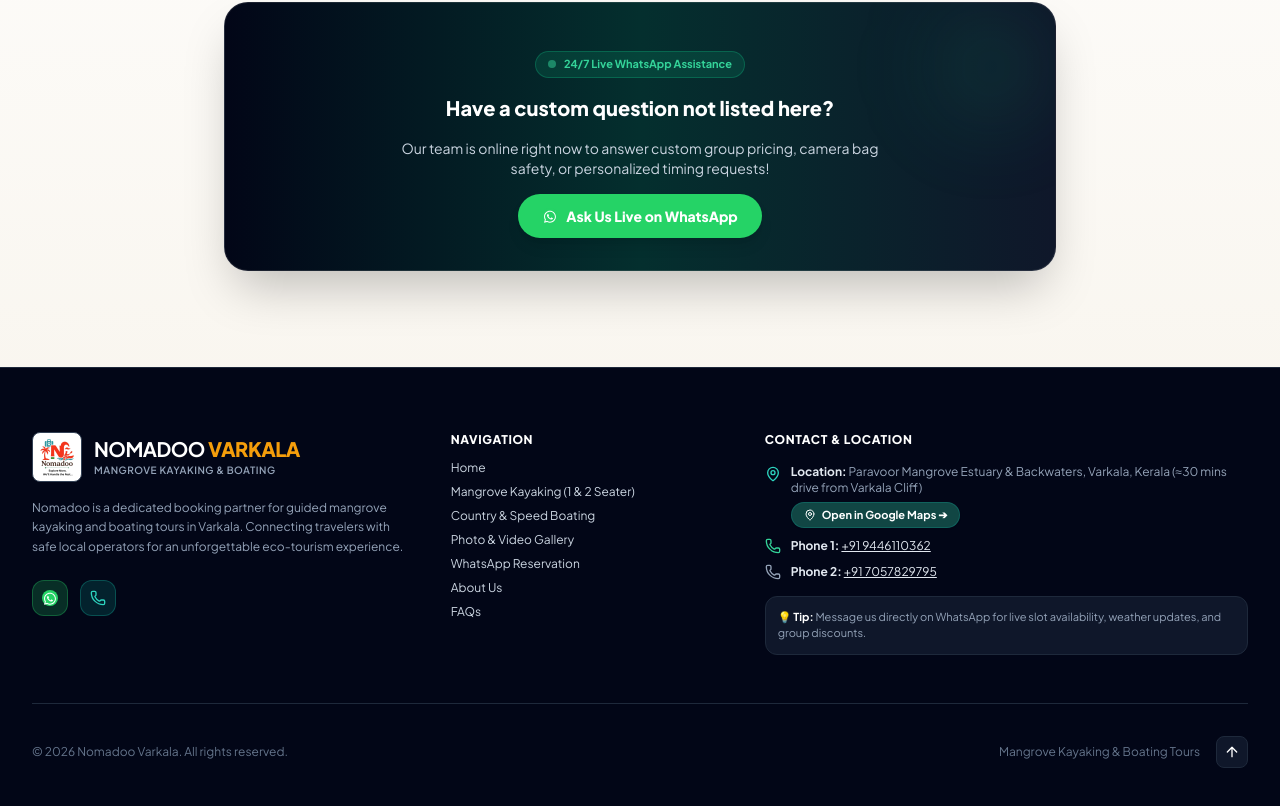
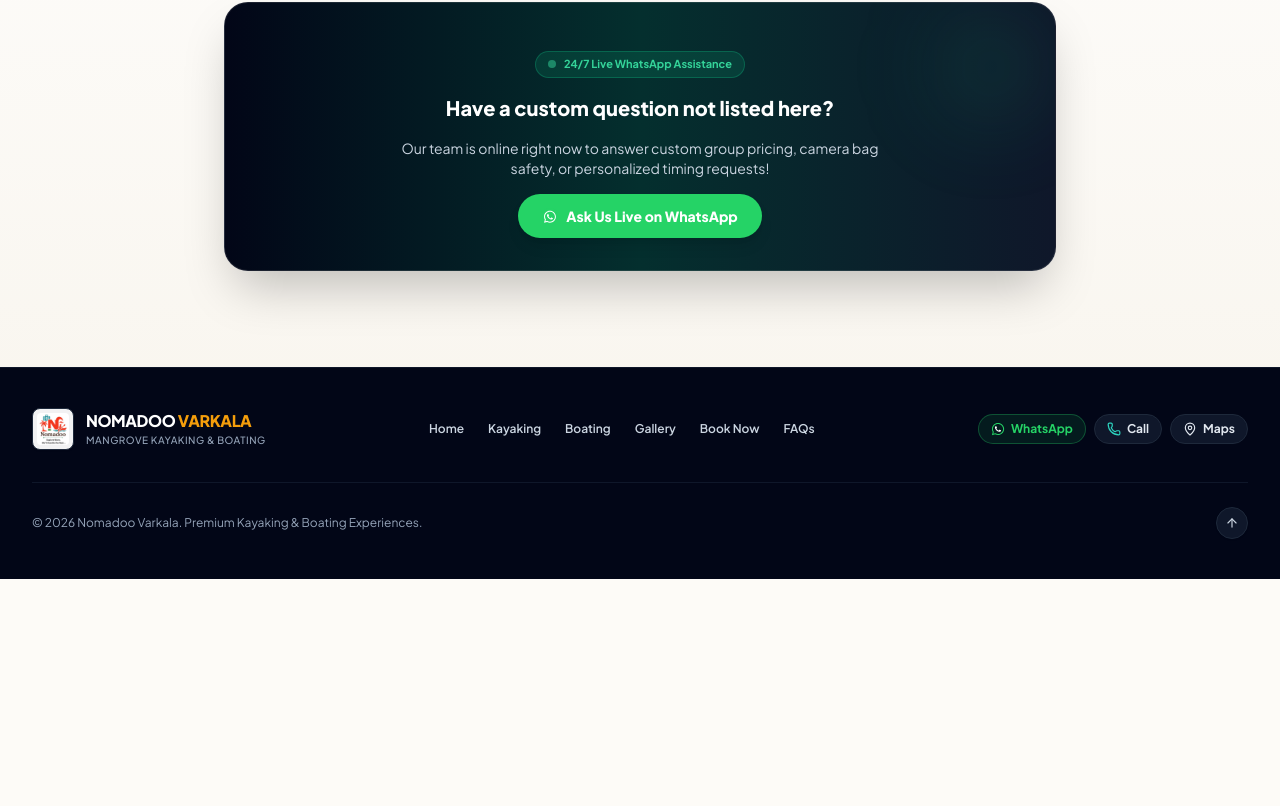
Before and after one commit to IsacSmile/nomadoo-varkala, a React (Vite) app: page / in a window 1280 px wide. Shown: the part 7578-8384 px from the top of the page. After the commit the page ends 8157 px from the top, so only its background shows below. Built offline with nearby package versions, Linux system fonts and the light colour scheme; the HTML template or start-up script is replaced by a standard one.

Commit message:
Refactor Footer to minimal, editorial single-tier layout

```diff
--- a/src/components/Footer.tsx
+++ b/src/components/Footer.tsx
@@ -1,6 +1,6 @@
 import React from 'react';
-import { CONTACT_PHONE_1, CONTACT_PHONE_2, WHATSAPP_NUMBER, GOOGLE_MAPS_LINK } from '../data/nomadooData';
-import { Phone, MapPin, Compass, ArrowUp } from 'lucide-react';
+import { CONTACT_PHONE_1, WHATSAPP_NUMBER, GOOGLE_MAPS_LINK } from '../data/nomadooData';
+import { Phone, MapPin, ArrowUp } from 'lucide-react';
 import { WhatsappIcon } from './WhatsappIcon';
 
 export const Footer: React.FC = () => {
@@ -9,138 +9,85 @@ export const Footer: React.FC = () => {
   };
 
   return (
-    <footer className="bg-slate-950 text-slate-300 pt-16 pb-12 border-t border-slate-800 relative">
+    <footer className="bg-slate-950 text-slate-400 py-10 border-t border-slate-900">
       <div className="max-w-7xl mx-auto px-4 sm:px-6 lg:px-8">
 
-        <div className="grid grid-cols-1 md:grid-cols-2 lg:grid-cols-12 gap-10 pb-12 border-b border-slate-800">
+        {/* Main Minimal Row */}
+        <div className="flex flex-col md:flex-row items-center justify-between gap-6 pb-8 border-b border-slate-900">
 
-          {/* Col 1: Logo & Brand Summary */}
-          <div className="lg:col-span-4 space-y-4">
+          {/* Brand */}
           <a href="#home" className="flex items-center gap-3 group">
-              <div className="bg-white p-1 rounded-lg border border-slate-700">
+            <div className="bg-white/95 p-1 rounded-lg border border-slate-800 shadow-sm">
               <img
                 src="/logo.jpg"
-                  alt="Nomadoo Varkala Logo"
-                  className="h-10 w-auto object-contain rounded"
+                alt="Nomadoo Varkala"
+                className="h-8 w-auto object-contain rounded"
               />
             </div>
             <div className="flex flex-col">
-                <span className="text-xl font-bold tracking-tight text-white">
+              <span className="text-base font-extrabold tracking-tight text-white">
                 NOMADOO <span className="text-sunset-500 font-extrabold">VARKALA</span>
               </span>
-                <span className="text-[10px] tracking-wider uppercase font-semibold text-slate-400">
+              <span className="text-[10px] tracking-wider uppercase font-medium text-slate-400">
                 Mangrove Kayaking & Boating
               </span>
             </div>
           </a>
 
-            <p className="text-xs text-slate-400 leading-relaxed">
-              Nomadoo is a dedicated booking partner for guided mangrove kayaking and boating tours in Varkala. Connecting travelers with safe local operators for an unforgettable eco-tourism experience.
-            </p>
+          {/* Clean Quick Nav Links */}
+          <nav className="flex flex-wrap items-center justify-center gap-x-6 gap-y-2 text-xs font-semibold text-slate-300">
+            <a href="#home" className="hover:text-mangrove-400 transition-colors">Home</a>
+            <a href="#kayaking-highlight" className="hover:text-mangrove-400 transition-colors">Kayaking</a>
+            <a href="#activities" className="hover:text-mangrove-400 transition-colors">Boating</a>
+            <a href="#gallery" className="hover:text-mangrove-400 transition-colors">Gallery</a>
+            <a href="#booking" className="hover:text-mangrove-400 transition-colors">Book Now</a>
+            <a href="#faqs" className="hover:text-mangrove-400 transition-colors">FAQs</a>
+          </nav>
 
-            <div className="flex items-center gap-3 pt-2">
+          {/* Quick Action Badges */}
+          <div className="flex items-center gap-2">
             <a
               href={`https://wa.me/${WHATSAPP_NUMBER}`}
               target="_blank"
               rel="noopener noreferrer"
-                className="w-9 h-9 rounded-xl bg-[#25D366]/20 text-[#25D366] hover:bg-[#25D366] hover:text-white flex items-center justify-center transition-colors border border-[#25D366]/30"
-                aria-label="WhatsApp"
+              className="inline-flex items-center gap-1.5 bg-[#25D366]/10 hover:bg-[#25D366] text-[#25D366] hover:text-white text-xs font-bold px-3 py-1.5 rounded-full border border-[#25D366]/30 transition-all"
             >
-                <WhatsappIcon className="w-4 h-4 fill-current" />
+              <WhatsappIcon className="w-3.5 h-3.5" showBackground={false} color="currentColor" />
+              <span>WhatsApp</span>
             </a>
+
             <a
               href={`tel:${CONTACT_PHONE_1.replace(/\s+/g, '')}`}
-                className="w-9 h-9 rounded-xl bg-mangrove-600/20 text-mangrove-400 hover:bg-mangrove-600 hover:text-white flex items-center justify-center transition-colors border border-mangrove-500/30"
-                aria-label="Call"
+              className="inline-flex items-center gap-1.5 bg-slate-900 hover:bg-slate-800 text-slate-200 text-xs font-bold px-3 py-1.5 rounded-full border border-slate-800 transition-all"
             >
-                <Phone className="w-4 h-4" />
+              <Phone className="w-3.5 h-3.5 text-mangrove-400" />
+              <span>Call</span>
             </a>
-            </div>
-          </div>
 
-          {/* Col 2: Quick Links */}
-          <div className="lg:col-span-3 space-y-3">
-            <h4 className="text-xs font-extrabold uppercase tracking-wider text-white">
-              Navigation
-            </h4>
-            <ul className="space-y-2 text-xs">
-              <li><a href="#home" className="hover:text-mangrove-400 transition-colors">Home</a></li>
-              <li><a href="#kayaking-highlight" className="hover:text-mangrove-400 transition-colors">Mangrove Kayaking (1 & 2 Seater)</a></li>
-              <li><a href="#activities" className="hover:text-mangrove-400 transition-colors">Country & Speed Boating</a></li>
-              <li><a href="#gallery" className="hover:text-mangrove-400 transition-colors">Photo & Video Gallery</a></li>
-              <li><a href="#booking" className="hover:text-mangrove-400 transition-colors">WhatsApp Reservation</a></li>
-              <li><a href="#about" className="hover:text-mangrove-400 transition-colors">About Us</a></li>
-              <li><a href="#faqs" className="hover:text-mangrove-400 transition-colors">FAQs</a></li>
-            </ul>
-          </div>
-
-          {/* Col 3: Contact & Location */}
-          <div className="lg:col-span-5 space-y-4">
-            <h4 className="text-xs font-extrabold uppercase tracking-wider text-white">
-              Contact & Location
-            </h4>
-
-            <div className="space-y-2.5 text-xs text-slate-400">
-              <div className="flex items-start gap-2.5">
-                <MapPin className="w-4 h-4 text-mangrove-400 flex-shrink-0 mt-0.5" />
-                <div>
-                  <strong className="text-slate-200">Location:</strong> Paravoor Mangrove Estuary & Backwaters, Varkala, Kerala (≈30 mins drive from Varkala Cliff)
-                  <div className="mt-1.5">
             <a
               href={GOOGLE_MAPS_LINK}
               target="_blank"
               rel="noopener noreferrer"
-                      className="inline-flex items-center gap-1.5 bg-mangrove-900/90 hover:bg-mangrove-800 text-white font-bold text-[11px] px-3 py-1 rounded-full border border-mangrove-700/60 shadow-sm transition-colors"
+              className="inline-flex items-center gap-1.5 bg-slate-900 hover:bg-slate-800 text-slate-200 text-xs font-bold px-3 py-1.5 rounded-full border border-slate-800 transition-all"
             >
-                      <MapPin className="w-3 h-3 text-sunset-400" />
-                      <span>Open in Google Maps ➔</span>
+              <MapPin className="w-3.5 h-3.5 text-sunset-400" />
+              <span>Maps</span>
             </a>
-                  </div>
-                </div>
-              </div>
-
-              <div className="flex items-center gap-2.5">
-                <Phone className="w-4 h-4 text-emerald-400 flex-shrink-0" />
-                <span>
-                  <strong className="text-slate-200">Phone 1:</strong>{' '}
-                  <a href={`tel:${CONTACT_PHONE_1.replace(/\s+/g, '')}`} className="text-slate-200 hover:text-emerald-400 underline">
-                    {CONTACT_PHONE_1}
-                  </a>
-                </span>
-              </div>
-
-              <div className="flex items-center gap-2.5">
-                <Phone className="w-4 h-4 text-sunset-400 flex-shrink-0" />
-                <span>
-                  <strong className="text-slate-200">Phone 2:</strong>{' '}
-                  <a href={`tel:${CONTACT_PHONE_2.replace(/\s+/g, '')}`} className="text-slate-200 hover:text-sunset-400 underline">
-                    {CONTACT_PHONE_2}
-                  </a>
-                </span>
-              </div>
-            </div>
-
-            <div className="p-3 bg-slate-900 rounded-xl border border-slate-800 text-[11px] text-slate-400">
-              💡 <strong className="text-white">Tip:</strong> Message us directly on WhatsApp for live slot availability, weather updates, and group discounts.
           </div>
 
         </div>
 
-        </div>
+        {/* Minimal Bottom Bar */}
+        <div className="pt-6 flex flex-col sm:flex-row items-center justify-between gap-4 text-xs text-slate-400">
+          <p>© {new Date().getFullYear()} Nomadoo Varkala. Premium Kayaking & Boating Experiences.</p>
 
-        {/* Bottom Bar */}
-        <div className="pt-8 flex flex-col sm:flex-row items-center justify-between gap-4 text-xs text-slate-500">
-          <p>© {new Date().getFullYear()} Nomadoo Varkala. All rights reserved.</p>
-          <div className="flex items-center gap-4">
-            <span>Mangrove Kayaking & Boating Tours</span>
           <button
             onClick={scrollToTop}
-              className="w-8 h-8 rounded-lg bg-slate-900 hover:bg-mangrove-700 text-white flex items-center justify-center transition-colors border border-slate-800"
+            className="w-8 h-8 rounded-full bg-slate-900 hover:bg-mangrove-800 text-slate-300 hover:text-white flex items-center justify-center transition-all border border-slate-800 shadow-sm"
             aria-label="Back to Top"
           >
-              <ArrowUp className="w-4 h-4" />
+            <ArrowUp className="w-3.5 h-3.5" />
           </button>
-          </div>
         </div>
 
       </div>
```
Also changed, not shown: 1 other file (tests, documents, lock files or other folders). Lines whose indentation alone changed are shown as unchanged.
